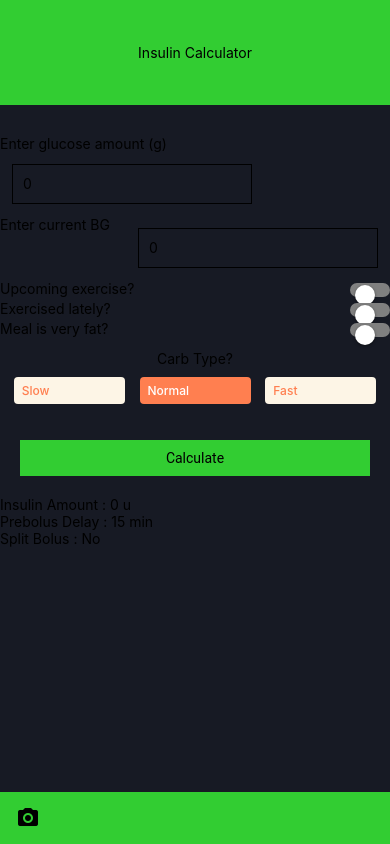
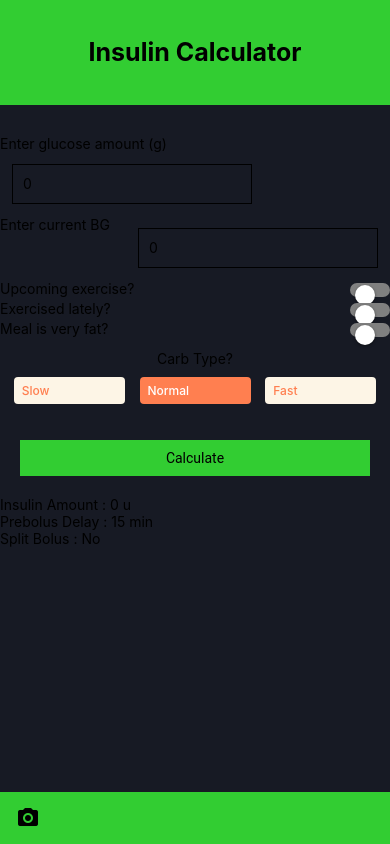
Before and after one commit to Gpoitras/T1DApp_Typescript, a React Native app: screen / in a window 390 px wide. Built offline with nearby package versions, Linux system fonts and the light colour scheme.

Commit message:
correction screenHeader

```diff
--- a/components/ScreenHeader.tsx
+++ b/components/ScreenHeader.tsx
@@ -10,7 +10,7 @@ const ScreenHeader: FC<Header> = props => {
 
     return (
         <View style={Styles.screenHeader}>
-            <Text>
+            <Text style={Styles.screenHeaderText}>
                 {props.title}
             </Text>
         </View>
--- a/styles/Styles.js
+++ b/styles/Styles.js
@@ -83,7 +83,8 @@ const Styles = StyleSheet.create({
       alignItems: 'center',
     },
     screenHeaderText: {
-      color: 'black'
+      fontWeight: 'bold',
+      fontSize: 25
     },
     screenBody: {
       flex: 12,
```
